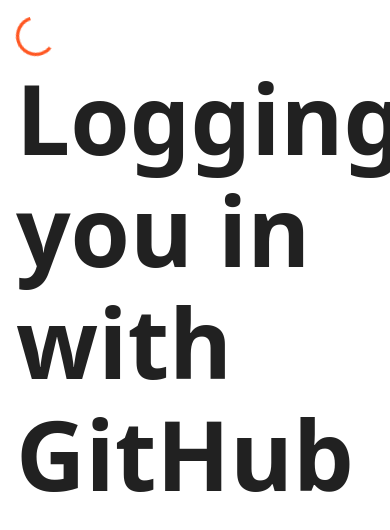
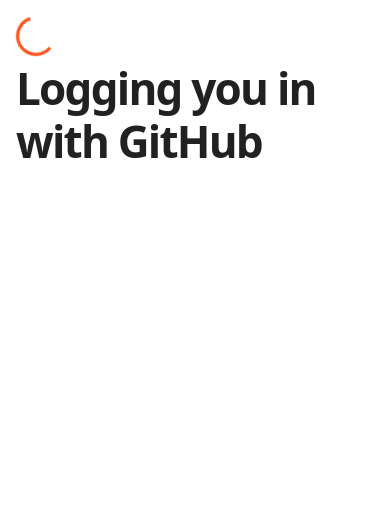
Before and after one commit to umakantv/nextjs-blogs-client, a Next.js app: page /github-signin in a window 390 px wide. Shown: the top 530 px of the page. Built offline with nearby package versions, Linux system fonts and the light colour scheme.

Commit message:
Fix Typography issue on small screen

```diff
--- a/components/page-title.tsx
+++ b/components/page-title.tsx
@@ -3,12 +3,15 @@
 export default function PostTitle({ children }) {
   return (
     <>
-      <Typography
+      {/* <Typography
         variant="h1"
         className="text-6xl md:text-7xl lg:text-8xl font-bold tracking-tighter leading-tight md:leading-none mb-12 text-center md:text-left"
       >
         {children}
-      </Typography>
+      </Typography> */}
+      <h1 className="text-6xl md:text-8xl font-bold tracking-tighter leading-tight md:pr-8 mb-8">
+        {children}
+      </h1>
     </>
   );
 }
--- a/pages/github-signin.tsx
+++ b/pages/github-signin.tsx
@@ -27,7 +27,9 @@
   return (
     <CardContent>
       <CircularProgress />
-      <Typography variant="h1">Logging you in with GitHub</Typography>
+      <h1 className="text-6xl md:text-8xl font-bold tracking-tighter leading-tight md:pr-8 mb-8">
+        Logging you in with GitHub
+      </h1>
     </CardContent>
   );
 }
```
